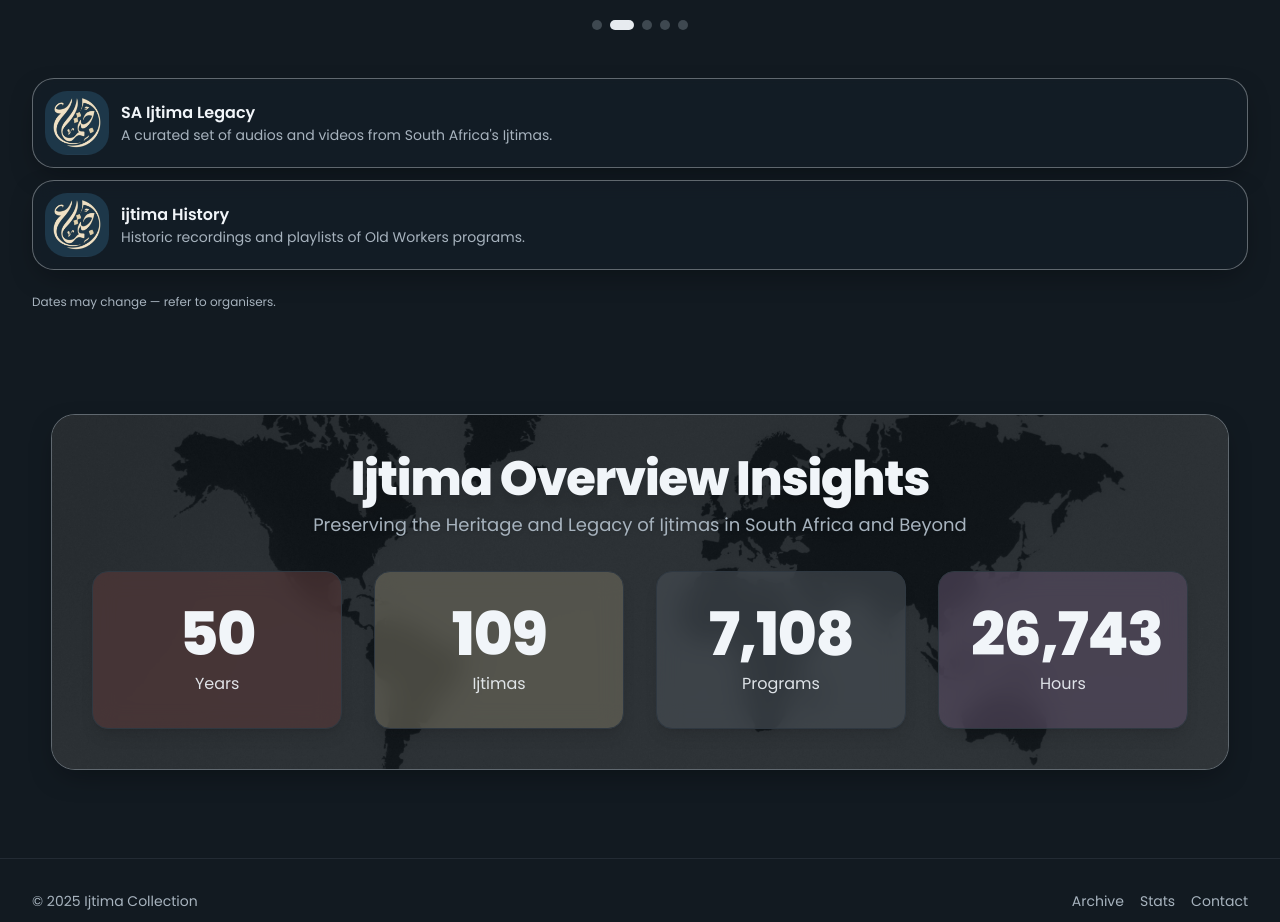
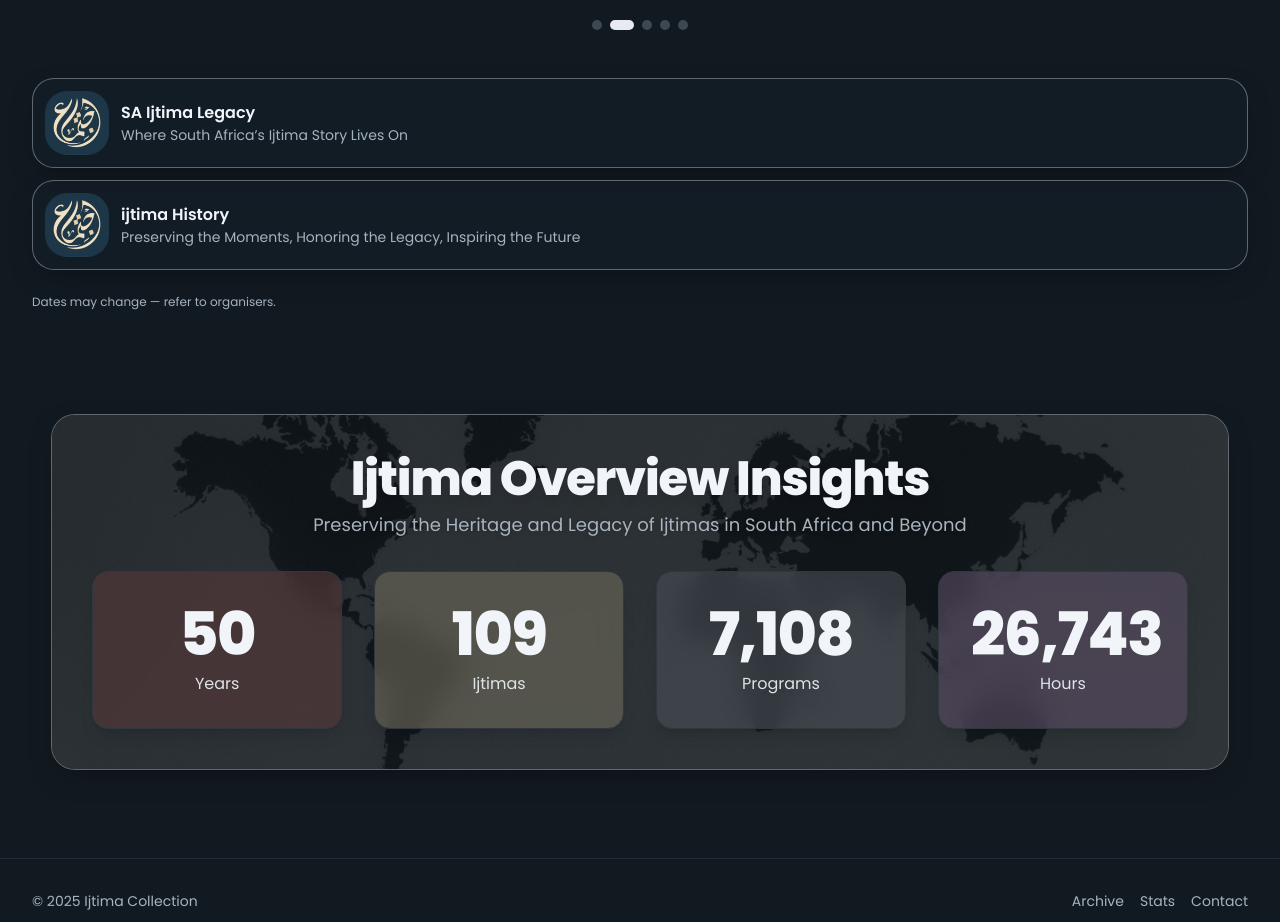
Before and after one commit to Simtechcds/ijtima-site, a React (Vite) app: page / in a window 1280 px wide. Shown: the part 1332-2254 px from the top of the page. Built offline with nearby package versions, Linux system fonts and the light colour scheme.

Commit message:
Update collection taglines
Update taglines on the SA Ijtima Legacy and Ijtima History pages.

```diff
--- a/src/data/mock.ts
+++ b/src/data/mock.ts
@@ -16,8 +16,8 @@ export const mockAudioFeeds: AudioFeed[] = [
 ];
 
 export const mockCollections: Collection[] = [
-  { id: "sa-ijtima", title: "SA Ijtima Legacy", region: "SA", cover: "/lovable-uploads/79e43d92-6f74-4853-9fb4-6100a86bc227.png", description: "A curated set of audios and videos from South Africa's Ijtimas.", type: "Audio+Video", youtube_playlist_url: "https://youtube.com/playlist?list=xyz", years: [2025, 2024, 2023] },
-  { id: "old-workers", title: "ijtima History", region: "SA", cover: "/lovable-uploads/79e43d92-6f74-4853-9fb4-6100a86bc227.png", description: "Historic recordings and playlists of Old Workers programs.", type: "Audio", years: [2025, 2024] },
+  { id: "sa-ijtima", title: "SA Ijtima Legacy", region: "SA", cover: "/lovable-uploads/79e43d92-6f74-4853-9fb4-6100a86bc227.png", description: "Where South Africa’s Ijtima Story Lives On", type: "Audio+Video", youtube_playlist_url: "https://youtube.com/playlist?list=xyz", years: [2025, 2024, 2023] },
+  { id: "old-workers", title: "ijtima History", region: "SA", cover: "/lovable-uploads/79e43d92-6f74-4853-9fb4-6100a86bc227.png", description: "Preserving the Moments, Honoring the Legacy, Inspiring the Future", type: "Audio", years: [2025, 2024] },
   { id: "raiwind", title: "Raiwind Ijtima", region: "International", cover: "/lovable-uploads/79e43d92-6f74-4853-9fb4-6100a86bc227.png", description: "Raiwind programs and playlists.", type: "Video", years: [2024, 2023] },
 ];
 
```
